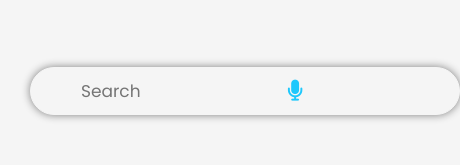
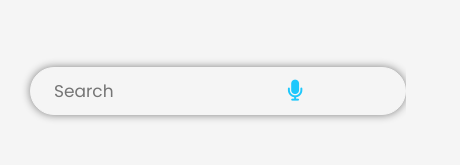
Before and after one commit to mdsagor2398/Mobail-Google-Search-Page, a plain HTML site: page index.html in a window 390 px wide. Shown: the part 175-340 px from the top of the page, 460 px wide, since content can reach past the window. Drawn offline with Linux system fonts and the light colour scheme.

```diff
--- a/style.css
+++ b/style.css
@@ -212,7 +212,7 @@
 
 
     #only-smartphone {
-        padding: 10px 50px;
+        padding: 10px 23px;
     }
 
     #only-smartphone:hover {
```
